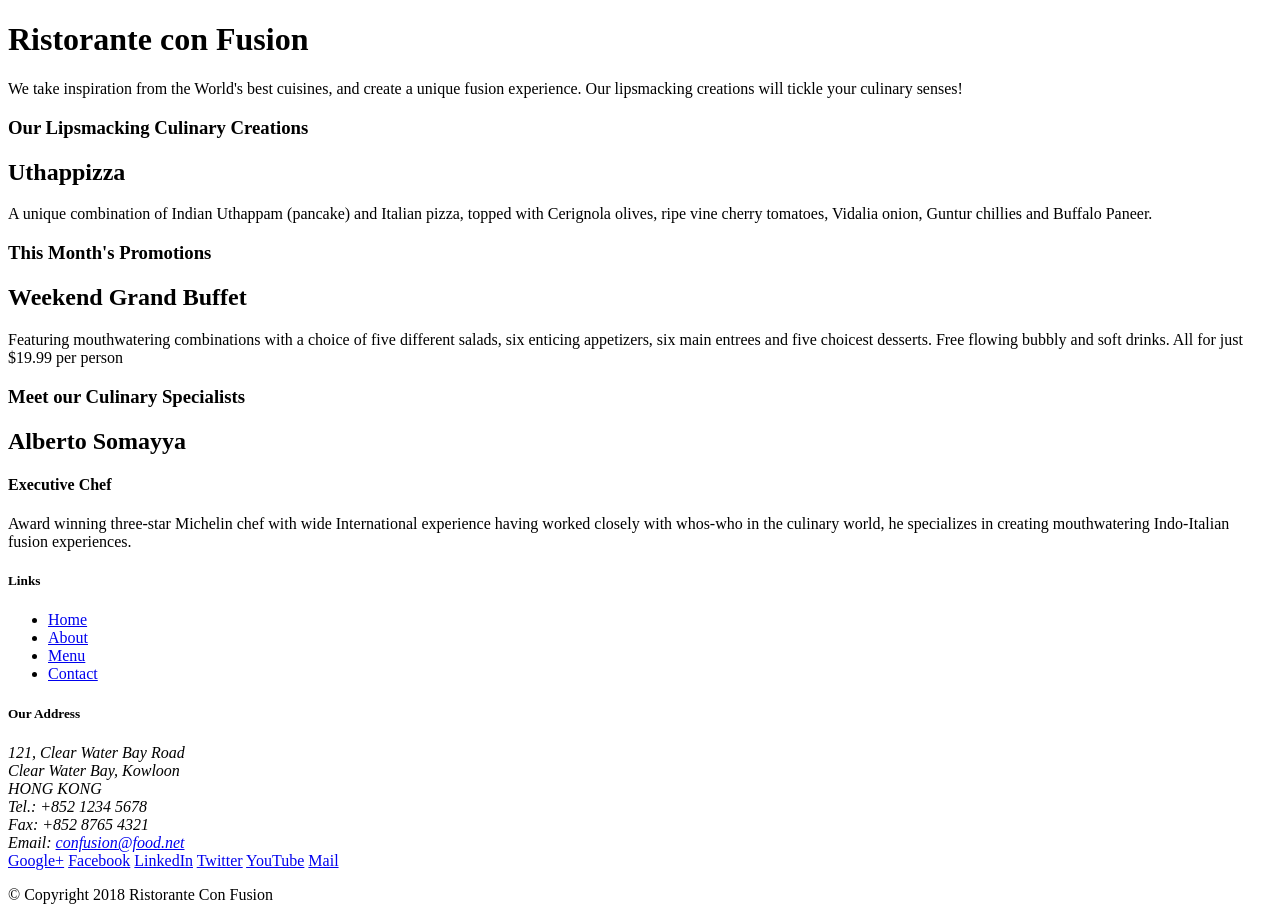
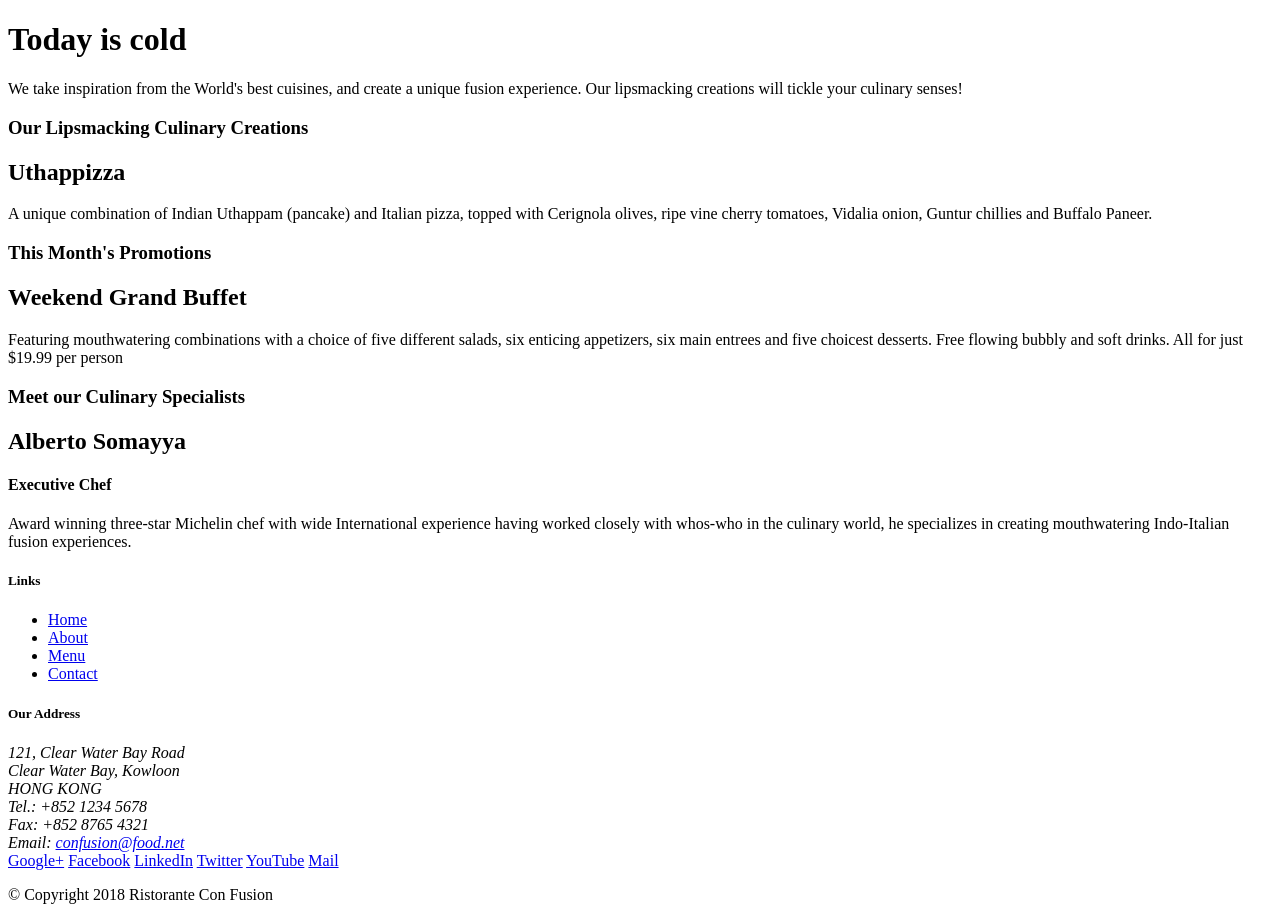
Before and after one commit to Chefane/coursera-project, a website: page index.html in a window 1280 px wide. Drawn offline with Linux system fonts and the light colour scheme.

Commit message:
second commit

```diff
--- a/index.html
+++ b/index.html
@@ -11,7 +11,7 @@
         <div>
             <div>
                 <div>
-                    <h1>Ristorante con Fusion</h1>
+                    <h1>Today is cold</h1>
                     <p>We take inspiration from the World's best cuisines, and create a unique fusion experience. Our lipsmacking creations will tickle your culinary senses!</p>
                 </div>
                 <div>
```
